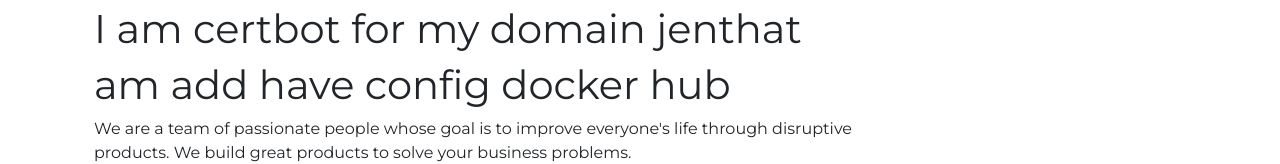
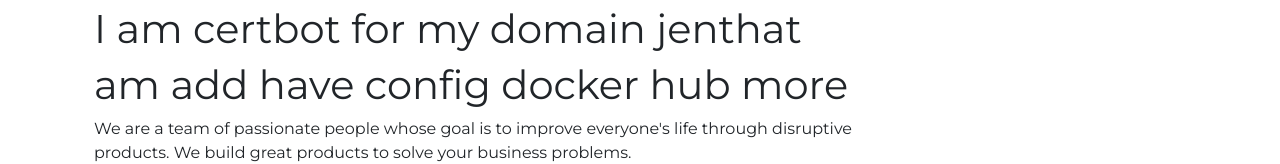
Before and after one commit to ChanthatThoeurn/jenkens-teacher, a React (Create React App) app: page / in a window 1280 px wide. Shown: the part 595-759 px from the top of the page. Built offline with nearby package versions, Linux system fonts and the light colour scheme; a web font is replaced by a local one.

Commit message:
update dockerhub again

```diff
--- a/src/pages/HomePage.js
+++ b/src/pages/HomePage.js
@@ -15,7 +15,7 @@ const HomePage = () => {
                     </h1>
                     <h1> មិនទាន់អស់ចិតទេចង់ Test ម្ដងទៀត</h1>
                     <h1>I am certbot for my domain jenthat</h1>
-                    <h1>am add have config docker hub</h1>
+                    <h1>am add have config docker hub more</h1>
                     <p> We are a team of passionate people whose goal is to improve everyone's life through disruptive products. We build great products to solve your business problems.</p>
                     <div className="d-flex pt-5">
                         <button className="btn btn-success px-4 py-2">
```
